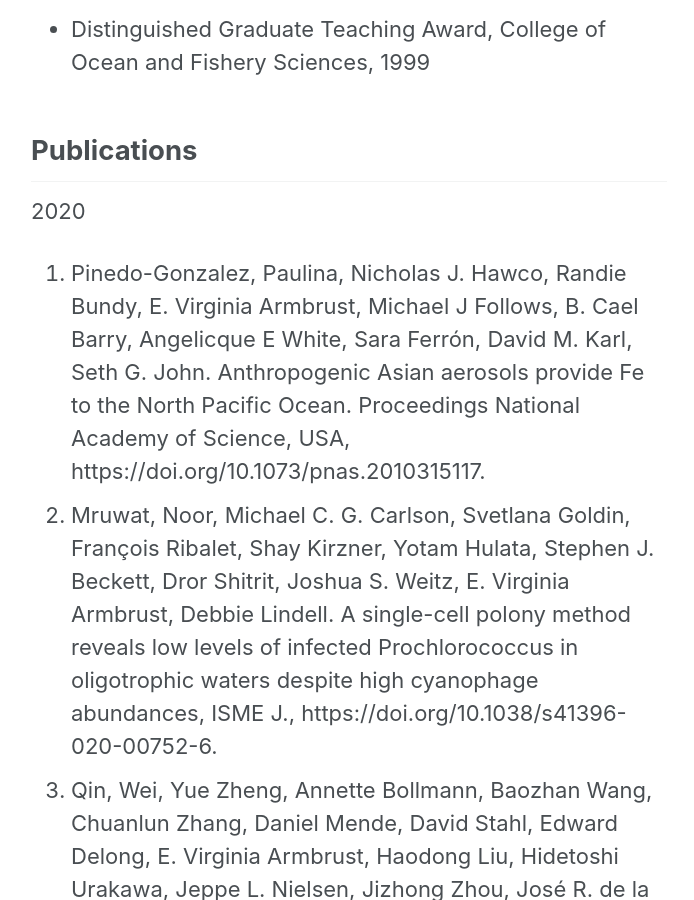
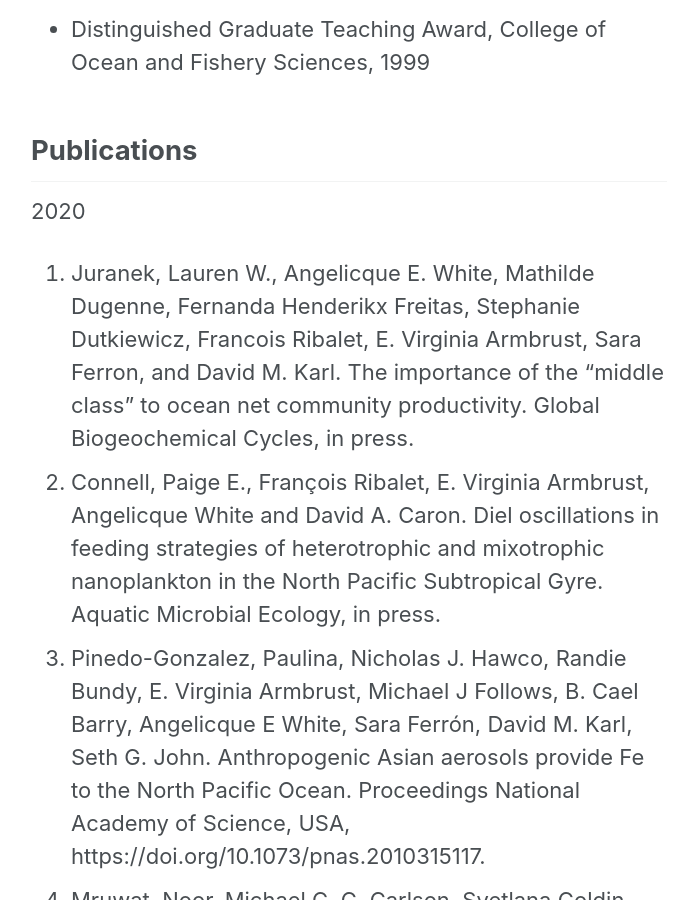
Before and after one commit to armbrustlab/armbrustlab.github.io, a Jekyll site: the page built from collections/_people/armbrust.md, in a window 1280 px wide and 900 px high, scrolled down 2968 px. Shown: the whole window, without its empty margins (291-985 px from the left). Built offline with Jekyll 4.4.1, drawn with Linux system fonts in a browser that asks for light colours; nearby versions of some CDN libraries.

Commit message:
Update armbrust.md

```diff
--- a/collections/_people/armbrust.md
+++ b/collections/_people/armbrust.md
@@ -41,6 +41,8 @@ Phytoplankton are the main focus of research in our lab. These organisms are res
 ## Publications
 
 2020
+1. Juranek, Lauren W., Angelicque E. White, Mathilde Dugenne, Fernanda Henderikx Freitas, Stephanie Dutkiewicz, Francois Ribalet, E. Virginia Armbrust, Sara Ferron, and David M. Karl.  The importance of the “middle class” to ocean net community productivity. Global Biogeochemical Cycles, in press.
+1. Connell, Paige E.,  François Ribalet, E. Virginia Armbrust, Angelicque White and David A. Caron. Diel oscillations in feeding strategies of heterotrophic and mixotrophic nanoplankton in the North Pacific Subtropical Gyre. Aquatic Microbial Ecology, in press.
 1. Pinedo-Gonzalez, Paulina, Nicholas J. Hawco, Randie Bundy, E. Virginia Armbrust, Michael J Follows, B. Cael Barry, Angelicque E White, Sara Ferrón, David M. Karl, Seth G. John. Anthropogenic Asian aerosols provide Fe to the North Pacific Ocean. Proceedings National Academy of Science, USA, https://doi.org/10.1073/pnas.2010315117.
 1. Mruwat, Noor, Michael C. G. Carlson, Svetlana Goldin, François Ribalet, Shay Kirzner, Yotam Hulata, Stephen J. Beckett, Dror Shitrit, Joshua S. Weitz, E. Virginia Armbrust, Debbie Lindell. A single-cell polony method reveals low levels of infected Prochlorococcus in oligotrophic waters despite high cyanophage abundances, ISME J., https://doi.org/10.1038/s41396-020-00752-6.
 1. Qin, Wei, Yue Zheng, Annette Bollmann, Baozhan Wang, Chuanlun Zhang, Daniel Mende, David Stahl, Edward Delong, E. Virginia Armbrust, Haodong Liu, Hidetoshi Urakawa, Jeppe L. Nielsen, Jizhong Zhou, José R. de la Torre, Koji Mori, Meng Li, Po-Heng Lee, Reiji Takahashi, Shady Amin, Tatsunori Nakagawa, Tong Zhang, Willm Martens-Habbena, Xiaowu Huang, Xinxu Zhang, Yao Zhang, Yulin Wang, Anitra E. Ingalls.  Alternative strategies of nutrient acquisition and energy conservation map to the biogeography of marine ammonia-oxidizing archaea. ISME J., https://doi.org/10.1038/s41396-020-0710-7.
```
